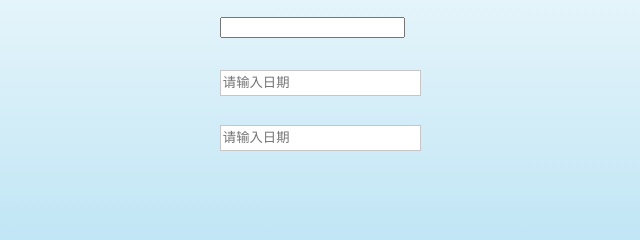
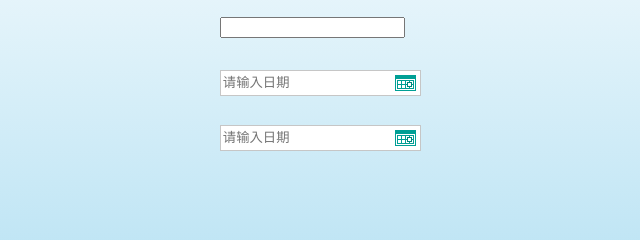
Before and after one commit to crushcoward/taobao2, a plain HTML site: page index.html in a window 1280 px wide. Shown: the part 347-587 px from the top of the page, 496-1136 px from the left. Drawn offline with nearby package versions, Linux system fonts and the light colour scheme.

Commit message:
modify html

```diff
--- a/index.html
+++ b/index.html
@@ -7,6 +7,8 @@
     <meta name="viewport" content="width=device-width, initial-scale=1.0">
     <link rel="stylesheet" href="./css/reset.css">
     <link rel="stylesheet" href="./css/style.css">
+    <link rel="stylesheet" href="./js/skins/laydate.css">
+    <link rel="stylesheet" href="./js/need/laydate.css">
     <title>我的请假凭证</title>
 
 </head>
```
